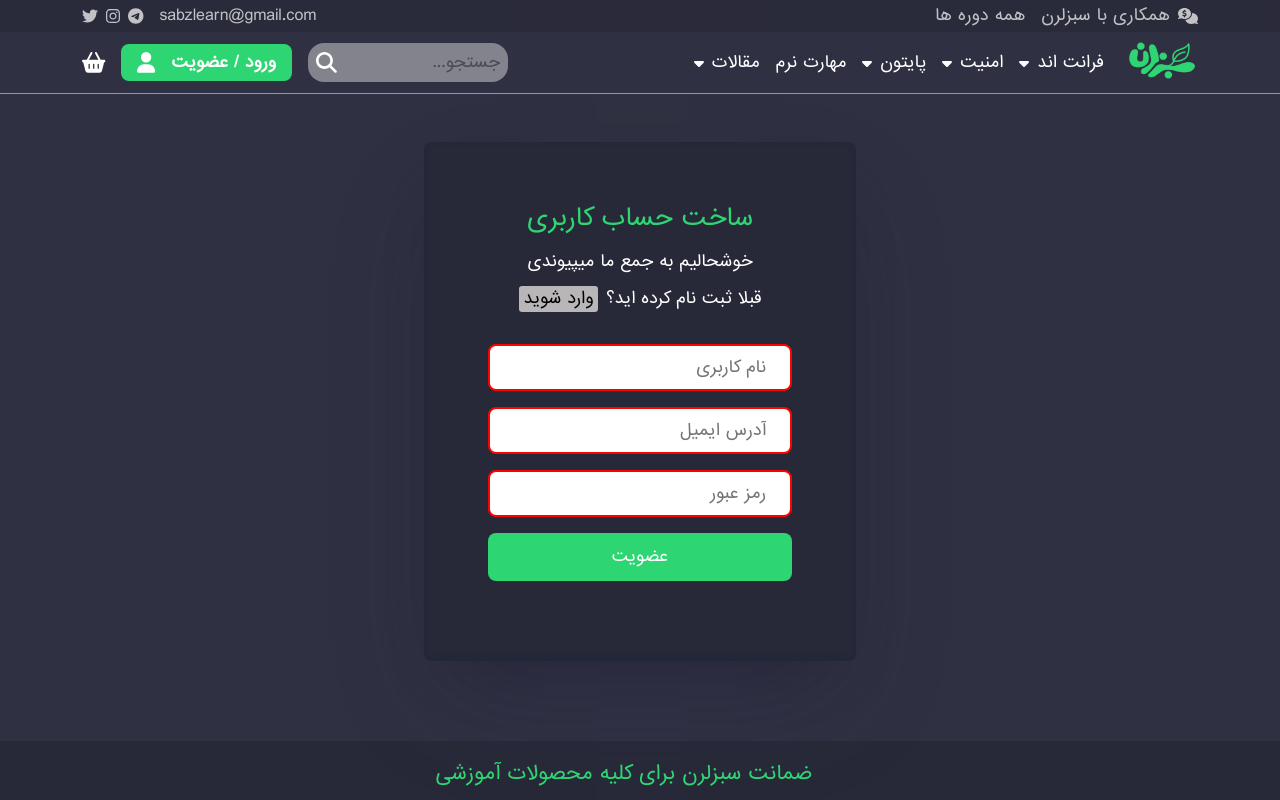
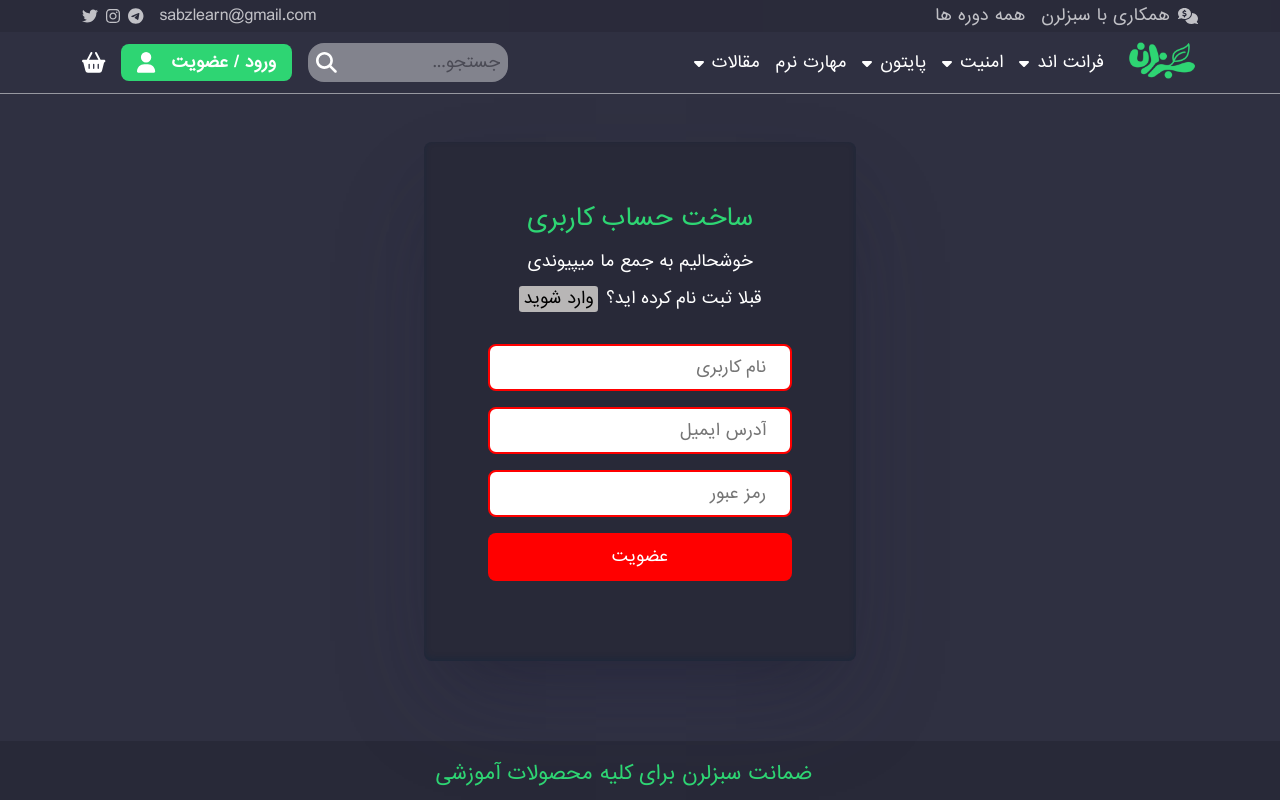
Before and after one commit to amirkhazaeli/Sabzlearn-frontend, a React (Create React App) app: page /register in a window 1280 px wide. Shown: the top 800 px of the page. Built offline with nearby package versions, Linux system fonts and the light colour scheme.

Commit message:
Change register button and login button styles

```diff
--- a/src/Pages/Home/Home.jsx
+++ b/src/Pages/Home/Home.jsx
@@ -5,9 +5,6 @@ import SearchBox from '../../Components/SearchBox/SearchBox'
 import courses from '../../Assets/Data/courses'
 export default function Home() {
   const [courseData, setCourseData] = useState(courses);
-
-  console.log(courseData);
-
 
   const handleSearch = (event) => {
     const searchValue = event.target.value;
--- a/src/Pages/Login/Login.css
+++ b/src/Pages/Login/Login.css
@@ -53,6 +53,12 @@
     color: white;
     border: none;
 }
+.login-box-form button.succes{
+    background-color: var(--green-color);
+}
+.login-box-form button.error{
+    background-color:red;
+}
 .login-input{
     padding: .5rem 1.5rem;
     border-radius: .5rem ;
--- a/src/Pages/Login/Login.jsx
+++ b/src/Pages/Login/Login.jsx
@@ -4,15 +4,15 @@ import Input from '../../Components/Input/Input'
 import Header from '../../Layout/Header/Header'
 import './Login.css'
 import { requiredValueValidator, minValueValidator, maxValueValidator } from '../../Validator/Rules'
-import {useForm} from '../../Hooks/useForm'
+import { useForm } from '../../Hooks/useForm'
 import { Link } from 'react-router-dom'
 export default function Login() {
-  const [formState,onInputHandler] = useForm({
-    userName:{
+  const [formState, onInputHandler] = useForm({
+    userName: {
       value: '',
       isValid: false
     },
-    password:{
+    password: {
       value: '',
       isValid: false
     },
@@ -47,7 +47,7 @@ console.log(formState);
                 }
                 onInputHandler={onInputHandler}
               />
-            <Input element='Input' id='password' placeholder='رمز عبور'  className='login-input' type='text' validitation=
+              <Input element='Input' id='password' placeholder='رمز عبور' className='login-input' type='text' validitation=
                 {
                   [
                     requiredValueValidator(),
@@ -57,7 +57,9 @@ console.log(formState);
                 }
                 onInputHandler={onInputHandler}
               />
-            <button>ورود</button>
+              <button
+                disabled={!formState.isFormValid}
+                className={formState.isFormValid ? 'succes' : 'error'}>ورود</button>
               <h3>رمز عبور را فراموش کرده اید؟</h3>
             </div>
             <div className='login-box-footer'>
--- a/src/Pages/Register/Register.css
+++ b/src/Pages/Register/Register.css
@@ -49,9 +49,14 @@
     width: 100%;
     border-radius: .5rem;
     padding: 1rem .5rem;
-    background-color: var(--green-color);
     color: white;
     border: none;
+}
+.register-box-form button.succes{
+    background-color: var(--green-color);
+}
+.register-box-form button.error{
+    background-color:red;
 }
 .register-input{
     padding: .5rem 1.5rem;
--- a/src/Pages/Register/Register.jsx
+++ b/src/Pages/Register/Register.jsx
@@ -72,7 +72,10 @@ export default function Regeister() {
                 }
                 onInputHandler={onInputHandler}
                 />
-              <button>عضویت</button>
+              <button
+              disabled={!formState.isFormValid}
+              className={formState.isFormValid ? 'succes' : 'error'}
+              >عضویت</button>
             </div>
             <div className='register-box-footer'>
 
--- a/src/Styles/Custom.css
+++ b/src/Styles/Custom.css
@@ -23,3 +23,23 @@ body{
 .container{
     width: 1200px;
 }
+
+/* width */
+::-webkit-scrollbar {
+    width: 10px;
+  }
+
+  /* Track */
+  ::-webkit-scrollbar-track {
+    background: #f1f1f1;
+  }
+
+  /* Handle */
+  ::-webkit-scrollbar-thumb {
+    background: var(--green-color);
+  }
+
+  /* Handle on hover */
+  ::-webkit-scrollbar-thumb:hover {
+    background: #555;
+  }
```
Lines whose indentation alone changed are shown as unchanged.
